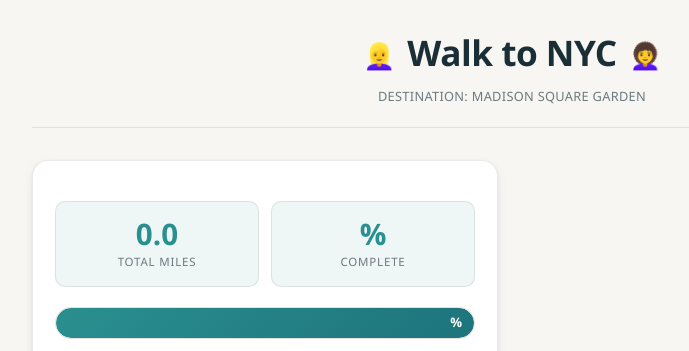
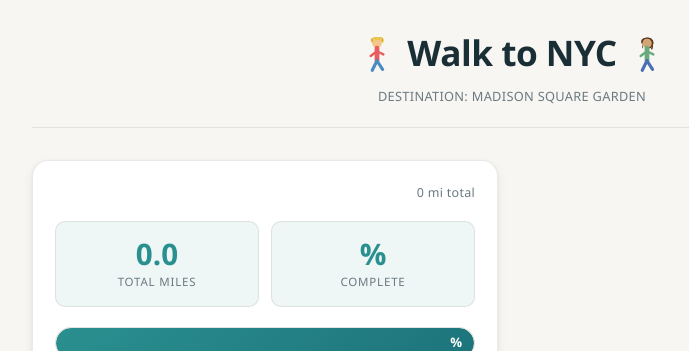
Before and after one commit to JHaugaard/walk-to-nyc, a FastAPI app: template templates/dashboard.html in a window 1280 px wide. Shown: the top 351 px of the page, without its empty margins (128-817 px from the left). Run offline with FastAPI, Linux system fonts and the light colour scheme; the template is opened without the code that fills it, so the values that code supplies are empty.

Commit message:
Enhance header layout with SVG emojis and improve card display with route distance

```diff
--- a/static/style.css
+++ b/static/style.css
@@ -73,9 +73,15 @@
 }
 
 .header-emoji {
-    font-size: 1.6rem;
+    display: inline-block;
     vertical-align: middle;
-    margin: 0 4px;
+    margin: 0 6px;
+    line-height: 0;
+}
+
+.header-emoji svg {
+    display: inline-block;
+    vertical-align: middle;
 }
 
 .subtitle {
@@ -144,6 +150,24 @@
     font-size: 1.15rem;
     font-weight: 600;
     letter-spacing: -0.2px;
+}
+
+.card-header-row {
+    display: flex;
+    align-items: baseline;
+    justify-content: space-between;
+    margin-bottom: 18px;
+}
+
+.card-header-row h2 {
+    margin-bottom: 0;
+}
+
+.route-distance {
+    font-size: 0.78rem;
+    color: var(--color-text-secondary);
+    font-weight: 500;
+    letter-spacing: 0.3px;
 }
 
 /* ── Stats grid ─────────────────────────────────────────── */
@@ -230,16 +254,6 @@
     height: 28px;
     line-height: 28px;
     font-size: 14px;
-}
-
-@keyframes pulse {
-    0%, 100% { opacity: 1; transform: scale(1); }
-    50% { opacity: 0.7; transform: scale(1.4); }
-}
-
-.pulse-marker {
-    animation: pulse 2s ease-in-out infinite;
-    transform-origin: center;
 }
 
 /* ── Forms ──────────────────────────────────────────────── */
--- a/templates/base.html
+++ b/templates/base.html
@@ -11,7 +11,35 @@
 <body>
     <div class="container">
         <header>
-            <h1><span class="header-emoji">👱‍♀️</span> Walk to NYC <span class="header-emoji">👩‍🦱</span></h1>
+            <h1><span class="header-emoji">
+                {# Sara: short blonde spiky hair, walking right #}
+                <svg viewBox="0 0 40 48" width="32" height="38" aria-label="Sara walking">
+                    <circle cx="20" cy="8" r="6" fill="#f5c68a"/>
+                    <path d="M15 4 Q17 1 20 2 Q24 1 26 4 Q27 6 25 5 Q23 3 20 3.5 Q17 3 15.5 5 Z" fill="#e8c44a"/>
+                    <path d="M14 6 Q13 3 16 1.5 Q18 0.5 21 1 Q24 0.5 26 2 Q28 4 27 6" fill="none" stroke="#e8c44a" stroke-width="2.5" stroke-linecap="round"/>
+                    <path d="M26 5 Q28 3.5 27 2" fill="none" stroke="#d4ad2e" stroke-width="1.5" stroke-linecap="round"/>
+                    <path d="M14 5 Q12 4 13.5 2.5" fill="none" stroke="#d4ad2e" stroke-width="1.5" stroke-linecap="round"/>
+                    <line x1="20" y1="14" x2="20" y2="30" stroke="#e85d5d" stroke-width="6" stroke-linecap="round"/>
+                    <line x1="20" y1="30" x2="14" y2="42" stroke="#4a8bc2" stroke-width="4" stroke-linecap="round"/>
+                    <line x1="20" y1="30" x2="27" y2="41" stroke="#4a8bc2" stroke-width="4" stroke-linecap="round"/>
+                    <line x1="20" y1="18" x2="12" y2="24" stroke="#e85d5d" stroke-width="3" stroke-linecap="round"/>
+                    <line x1="20" y1="18" x2="28" y2="22" stroke="#e85d5d" stroke-width="3" stroke-linecap="round"/>
+                </svg>
+            </span> Walk to NYC <span class="header-emoji">
+                {# Mariah: chin-length dark brown hair, walking right #}
+                <svg viewBox="0 0 40 48" width="32" height="38" aria-label="Mariah walking">
+                    <path d="M13 8 Q12 2 18 1 Q22 0 25 2 Q28 4 28 8 Q28 12 25 14 Q22 15 20 14" fill="#5c3a1e"/>
+                    <circle cx="20" cy="8" r="6" fill="#d4a574"/>
+                    <path d="M13 7 Q12 3 16 1.5 Q19 0.5 22 1 Q26 1.5 27.5 4 Q28.5 6 28 9 L27 8 Q27 5 25 3 Q23 1.8 20 2 Q16 2 15 4.5 Q14 6.5 14 8 Z" fill="#5c3a1e"/>
+                    <path d="M14 9 Q13 12 14 14 Q14.5 15 15 14" fill="#5c3a1e"/>
+                    <path d="M27 9 Q28 12 27 15 Q26 16.5 25 15" fill="#5c3a1e"/>
+                    <line x1="20" y1="14" x2="20" y2="30" stroke="#6aab7d" stroke-width="6" stroke-linecap="round"/>
+                    <line x1="20" y1="30" x2="14" y2="42" stroke="#4a6fb5" stroke-width="4" stroke-linecap="round"/>
+                    <line x1="20" y1="30" x2="27" y2="41" stroke="#4a6fb5" stroke-width="4" stroke-linecap="round"/>
+                    <line x1="20" y1="18" x2="12" y2="24" stroke="#6aab7d" stroke-width="3" stroke-linecap="round"/>
+                    <line x1="20" y1="18" x2="28" y2="22" stroke="#6aab7d" stroke-width="3" stroke-linecap="round"/>
+                </svg>
+            </span></h1>
             <p class="subtitle">{% block subtitle %}Destination: Madison Square Garden{% endblock %}</p>
         </header>
 
--- a/templates/dashboard.html
+++ b/templates/dashboard.html
@@ -7,7 +7,10 @@
     {# ── Current user panel (left) ───────────────────────────── #}
     <div class="panel">
         <div class="card">
-            <h2>{{ current.name }}</h2>
+            <div class="card-header-row">
+                <h2>{{ current.name }}</h2>
+                <span class="route-distance">{{ "%.0f"|format(current.route_total_miles) }} mi total</span>
+            </div>
 
             <div class="stats-grid">
                 <div class="stat-card">
@@ -106,7 +109,10 @@
     {% if friend %}
     <div class="panel friend-panel">
         <div class="card">
-            <h2>{{ friend.name }}</h2>
+            <div class="card-header-row">
+                <h2>{{ friend.name }}</h2>
+                <span class="route-distance">{{ "%.0f"|format(friend.route_total_miles) }} mi total</span>
+            </div>
 
             <div class="stats-grid">
                 <div class="stat-card">
@@ -274,16 +280,6 @@
             weight: 2
         }).addTo(map);
 
-        // Current position (pulsing dot)
-        L.circleMarker(currentPos, {
-            radius: 7,
-            color: '#fff',
-            fillColor: ACCENT,
-            fillOpacity: 1,
-            weight: 3,
-            className: 'pulse-marker'
-        }).addTo(map);
-
         // Fit bounds to show the full route
         const bounds = L.latLngBounds(coords);
         map.fitBounds(bounds, { padding: [15, 15] });
```
